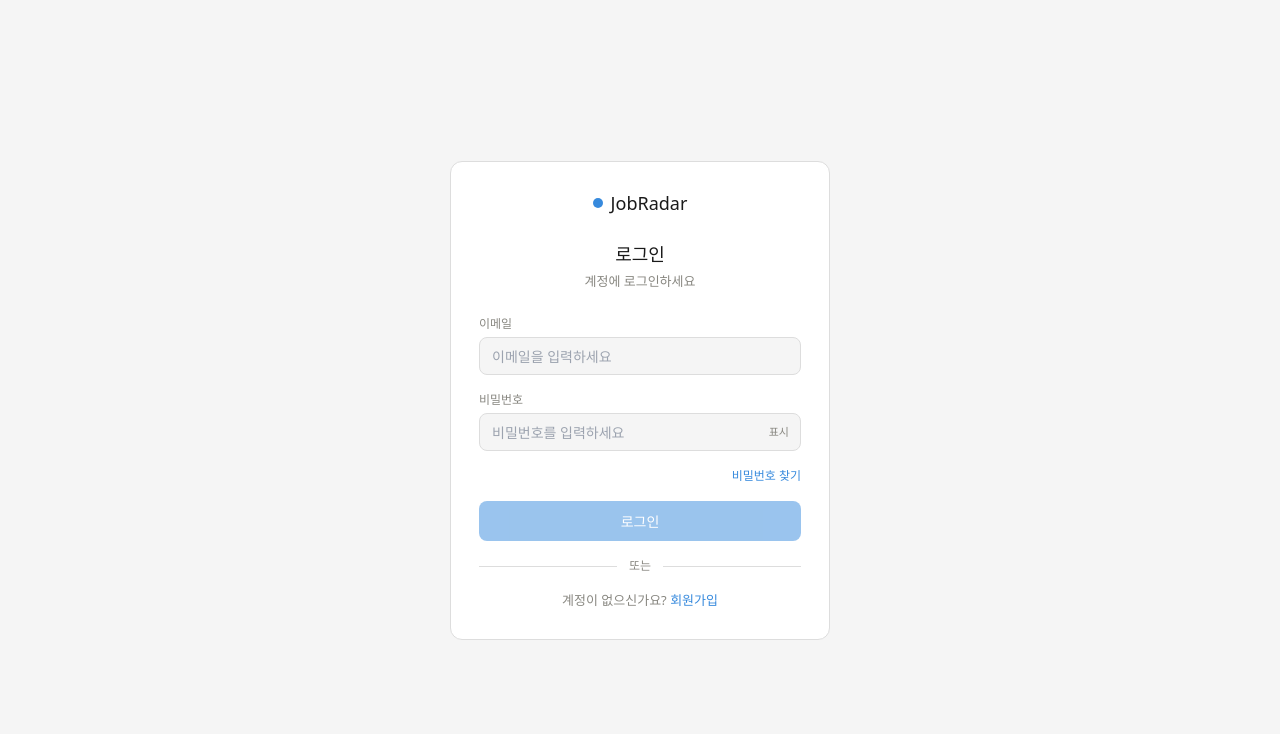
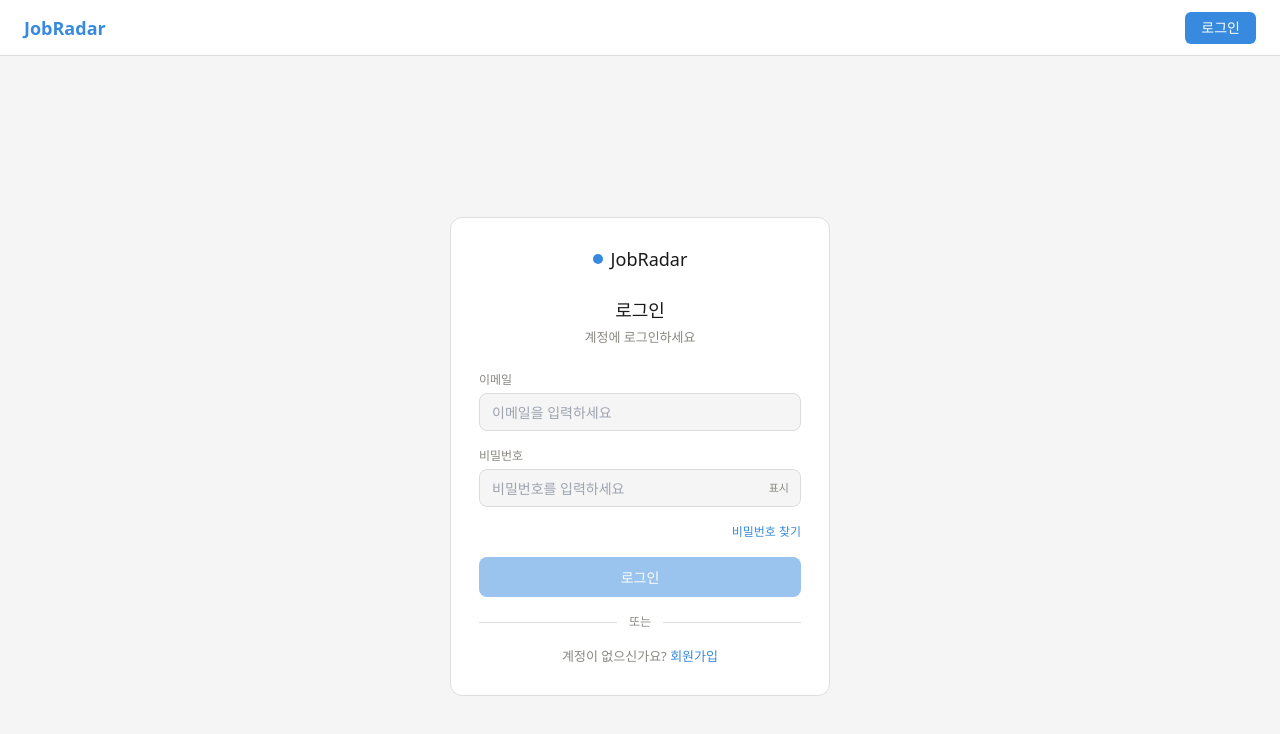
Before and after one commit to sungjiRyu/jobradar, a React (Vite) app in the folder jobradar-frontend/: page /login in a window 1280 px wide. Shown: the top 734 px of the page. Built offline with nearby package versions, Linux system fonts and the light colour scheme.

Commit message:
[feat] front - Navbar 및 PrivateRoute 구현 (#3)

```diff
--- a/jobradar-frontend/src/App.tsx
+++ b/jobradar-frontend/src/App.tsx
@@ -1,7 +1,16 @@
+import { BrowserRouter } from "react-router-dom";
+import Navbar from "./components/layout/Navbar";
 import AppRouter from "./router";
 
 const App = () => {
-  return <AppRouter />;
+  return (
+    <BrowserRouter>
+      <div className="min-h-screen bg-[#F5F5F5]">
+        <Navbar />
+        <AppRouter />
+      </div>
+    </BrowserRouter>
+  );
 };
 
 export default App;
--- /dev/null
+++ b/jobradar-frontend/src/components/layout/Navbar.tsx
@@ -0,0 +1,45 @@
+import { useNavigate } from "react-router-dom";
+import useAuthStore from "../../store/authStore";
+import useAuth from "../../hooks/useAuth";
+
+const Navbar = () => {
+  const navigate = useNavigate();
+  const { user } = useAuthStore();
+  const { handleLogout } = useAuth();
+
+  return (
+    <nav className="w-full h-14 bg-white border-b border-[#DDDDDD] flex items-center px-6">
+      {/* 로고 */}
+      <span
+        className="text-[#378ADD] font-bold text-lg cursor-pointer"
+        onClick={() => navigate("/")}
+      >
+        JobRadar
+      </span>
+
+      {/* 우측 영역 */}
+      <div className="ml-auto flex items-center gap-3">
+        {user ? (
+          <>
+            <span className="text-sm text-[#1A1A1A]">{user.nickname}</span>
+            <button
+              onClick={handleLogout}
+              className="text-sm text-[#888780] hover:text-[#1A1A1A]"
+            >
+              로그아웃
+            </button>
+          </>
+        ) : (
+          <button
+            onClick={() => navigate("/login")}
+            className="text-sm bg-[#378ADD] text-white px-4 py-1.5 rounded-md hover:opacity-90"
+          >
+            로그인
+          </button>
+        )}
+      </div>
+    </nav>
+  );
+};
+
+export default Navbar;
--- a/jobradar-frontend/src/router/index.tsx
+++ b/jobradar-frontend/src/router/index.tsx
@@ -1,4 +1,5 @@
-import { BrowserRouter, Routes, Route } from "react-router-dom";
+import { Routes, Route, Navigate } from "react-router-dom";
+import useAuthStore from "../store/authStore";
 import JobListPage from "../pages/JobListPage";
 import JobDetailPage from "../pages/JobDetailPage";
 import LoginPage from "../pages/LoginPage";
@@ -6,18 +7,30 @@
 import DashboardPage from "../pages/DashboardPage";
 import MyPage from "../pages/MyPage";
 
+// 로그인한 사용자만 접근 가능한 라우트
+// 비로그인 상태면 /login으로 리다이렉트
+const PrivateRoute = ({ children }: { children: React.ReactNode }) => {
+  const { user } = useAuthStore();
+  return user ? children : <Navigate to="/login" replace />;
+};
+
 const AppRouter = () => {
   return (
-    <BrowserRouter>
     <Routes>
       <Route path="/" element={<JobListPage />} />
       <Route path="/login" element={<LoginPage />} />
       <Route path="/signup" element={<SignupPage />} />
       <Route path="/jobs/:id" element={<JobDetailPage />} />
       <Route path="/dashboard" element={<DashboardPage />} />
-        <Route path="/my" element={<MyPage />} />
+      <Route
+        path="/my"
+        element={
+          <PrivateRoute>
+            <MyPage />
+          </PrivateRoute>
+        }
+      />
     </Routes>
-    </BrowserRouter>
   );
 };
 
```
Lines whose indentation alone changed are shown as unchanged.
